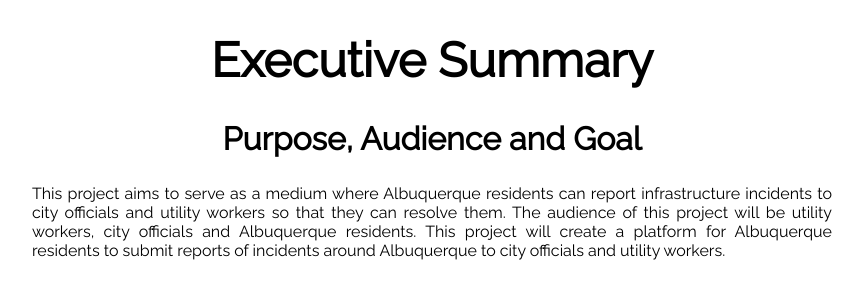
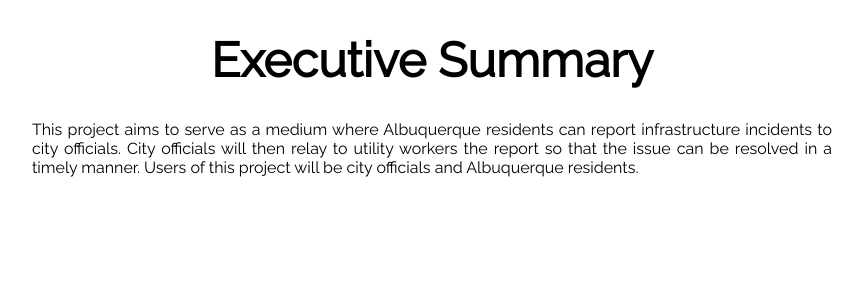
Before and after one commit to Koriganp/infrastructure, a PHP site: page /epic/index.php in a window 1280 px wide. Shown: the part 83-383 px from the top of the page, without its empty margins (208-1071 px from the left). Run offline with PHP 8.4, Linux system fonts and the light colour scheme.

Commit message:
completed executive summary

```diff
--- a/epic/index.php
+++ b/epic/index.php
@@ -19,9 +19,7 @@
 		</header>
 		<main>
 			<h1>Executive Summary</h1>
-			<h2>Purpose, Audience and Goal</h2>
-			<p>This project aims to serve as a medium where Albuquerque residents can report infrastructure incidents to city officials and utility workers so that they can resolve them. The audience of this project will be utility workers, city officials and Albuquerque residents. This project will create a platform for Albuquerque residents to submit reports of incidents around Albuquerque to city officials and utility workers.</p>
-			<p></p>
+			<p>This project aims to serve as a medium where Albuquerque residents can report infrastructure incidents to city officials. City officials will then relay to utility workers the report so that the issue can be resolved in a timely manner. Users of this project will be city officials and Albuquerque residents.</p>
 		</main>
 	</body>
 </html>
```
